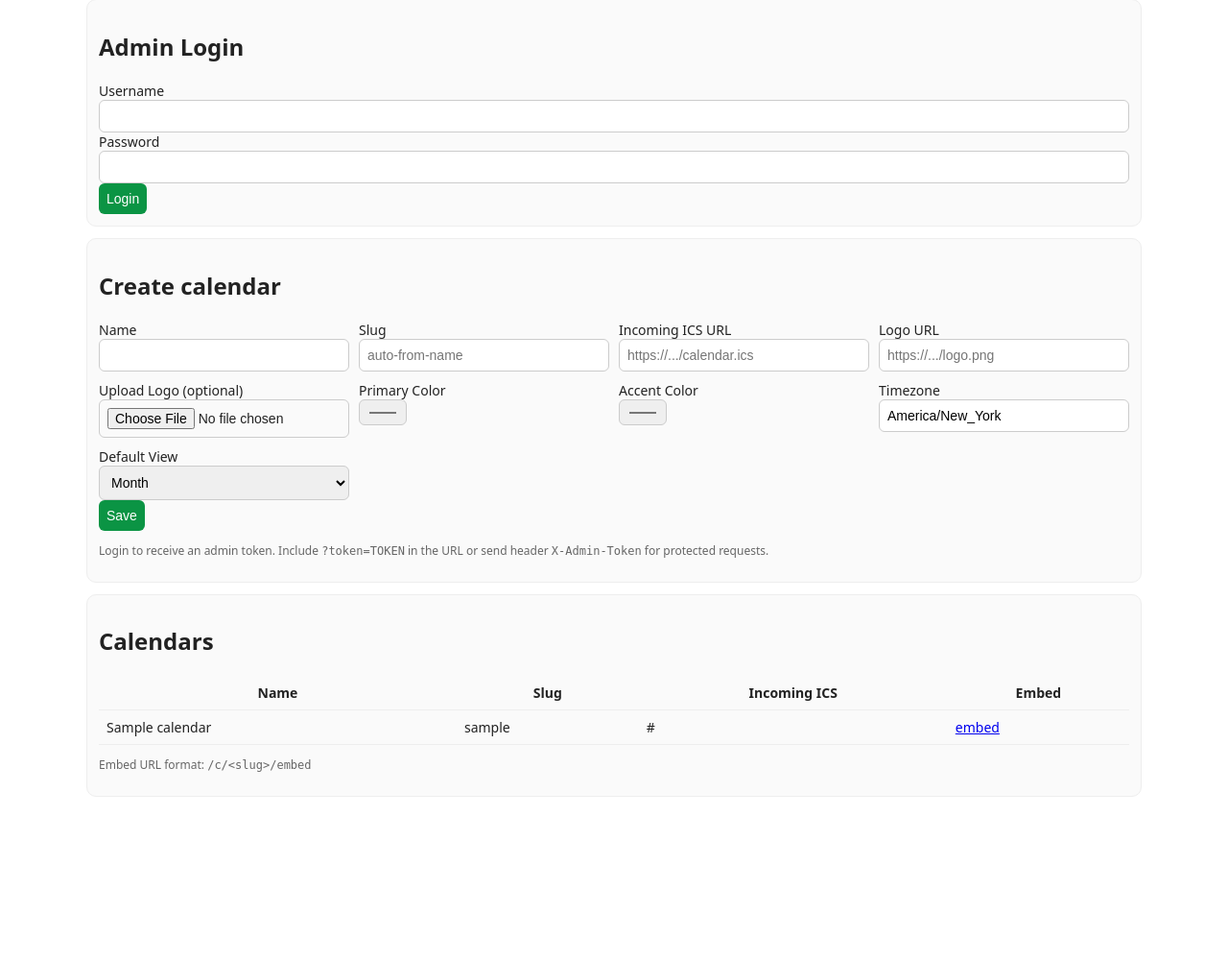
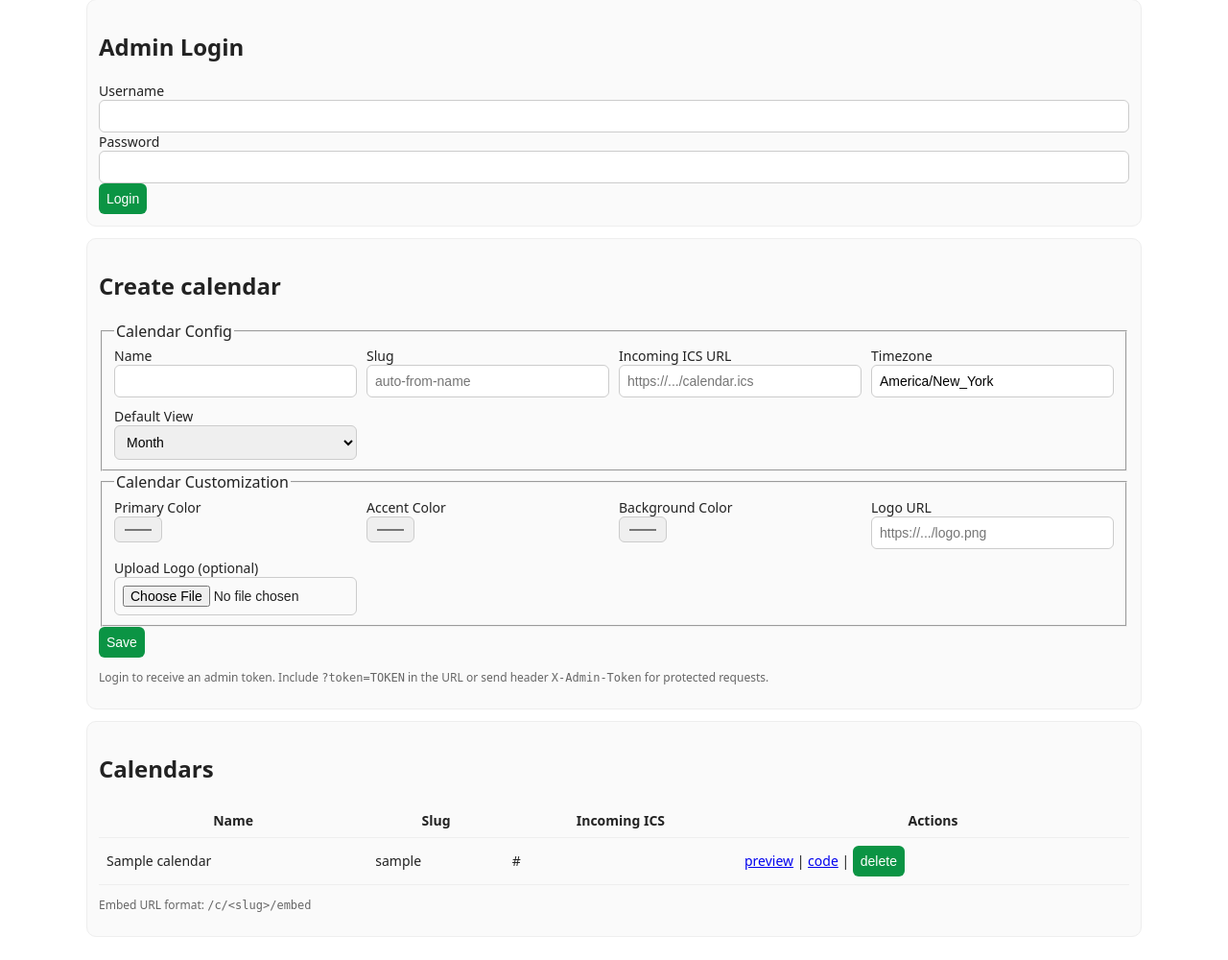
Before and after one commit to SpladlesRUs/calendar-hub, a FastAPI app: page /admin in a window 1280 px wide. Shown: the part 132-1132 px from the top of the page at 96% size. Before the commit the page ends 962 px from the top, so only its background shows below. Run offline with FastAPI, Linux system fonts and the light colour scheme; tables that the repository leaves empty hold one stand-in row (values such as "Sample post"); parts of the project's set-up code (start-up, migrations or seed data) failed here and were passed over.

Commit message:
Add calendar deletion, embed code page, customization fields

```diff
--- a/app/main.py
+++ b/app/main.py
@@ -1,10 +1,10 @@
 import os
 import secrets
-from typing import Optional, List
+from typing import Optional
 from fastapi import FastAPI, Request, Depends, Form, HTTPException, status, UploadFile, File
 from fastapi.responses import HTMLResponse, RedirectResponse, Response, PlainTextResponse
 from fastapi.staticfiles import StaticFiles
-import re, pathlib
+import pathlib
 from sqlmodel import SQLModel, Field, Session, create_engine, select
 from slugify import slugify
 import httpx
@@ -25,6 +25,7 @@ class Calendar(SQLModel, table=True):
     incoming_ics_url: Optional[str] = None
     primary_color: str = "#0b9444"
     accent_color: str = "#0bd3d3"
+    background_color: str = "#ffffff"
     logo_url: Optional[str] = None
     logo_path: Optional[str] = None
     timezone: str = "America/New_York"
@@ -73,8 +74,8 @@ def require_admin(request: Request):
         raise HTTPException(status_code=401, detail="Unauthorized")
 
 def make_slug(text: str) -> str:
-    s = re.sub(r'[^a-z0-9]+', '-', text.lower().strip().replace(' ', '-'))
-    return re.sub(r'-+', '-', s).strip('-')
+    """Create a slug from text using the python-slugify library."""
+    return slugify(text)
 
 @app.get("/", response_class=HTMLResponse)
 async def root(request: Request):
@@ -88,18 +89,22 @@ async def admin_page(request: Request, session: Session = Depends(get_session)):
     with open("templates/admin.html", "r", encoding="utf-8") as f:
         tpl = f.read()
     form_action = "/admin/create"
+    token_param = ""
     if token:
         form_action += f"?token={token}"
+        token_param = f"?token={token}"
+    table_rows = "".join(
+        [
+            f"<tr><td>{c.name}</td><td>{c.slug}</td><td>{c.incoming_ics_url or ''}</td>"
+            f"<td><a href='/c/{c.slug}/embed' target='_blank'>preview</a> | "
+            f"<a href='/admin/embed-code/{c.slug}{token_param}'>code</a> | "
+            f"<form method='post' action='/admin/delete/{c.slug}{token_param}' style='display:inline' onsubmit=\"return confirm('Delete calendar?')\"><button type='submit'>delete</button></form></td></tr>"
+            for c in calendars
+        ]
+    )
     return HTMLResponse(
         tpl.replace("{{cal_count}}", str(len(calendars)))
-        .replace("{{table_rows}}",
-                 "".join(
-                     [
-                         f"<tr><td>{c.name}</td><td>{c.slug}</td><td>{c.incoming_ics_url or ''}</td>"
-                         f"<td><a href='/c/{c.slug}/embed' target='_blank'>embed</a></td></tr>"
-                         for c in calendars
-                     ]
-                 ))
+        .replace("{{table_rows}}", table_rows)
         .replace("{{form_action}}", form_action)
     )
 
@@ -113,6 +118,7 @@ async def create_calendar(
     logo_file: UploadFile | None = File(None),
     primary_color: str = Form("#0b9444"),
     accent_color: str = Form("#0bd3d3"),
+    background_color: str = Form("#ffffff"),
     timezone: str = Form("America/New_York"),
     default_view: str = Form("dayGridMonth"),
     session: Session = Depends(get_session)
@@ -135,11 +141,17 @@ async def create_calendar(
         saved_logo_path = str(dest)
 
     cal = Calendar(
-        name=name, slug=s,
+        name=name,
+        slug=s,
         incoming_ics_url=incoming_ics_url,
-        logo_url=saved_logo_url, logo_path=saved_logo_path,
-        primary_color=primary_color, accent_color=accent_color,
-        timezone=timezone, default_view=default_view, is_public=True
+        logo_url=saved_logo_url,
+        logo_path=saved_logo_path,
+        primary_color=primary_color,
+        accent_color=accent_color,
+        background_color=background_color,
+        timezone=timezone,
+        default_view=default_view,
+        is_public=True,
     )
     session.add(cal)
     session.commit()
@@ -167,14 +179,54 @@ async def embed(slug: str, session: Session = Depends(get_session)):
         raise HTTPException(status_code=404, detail="Calendar not found")
     with open("templates/embed.html", "r", encoding="utf-8") as f:
         tpl = f.read()
-    tpl = tpl.replace("{{NAME}}", cal.name)\
-             .replace("{{SLUG}}", cal.slug)\
-             .replace("{{LOGO_URL}}", cal.logo_url or "")\
-             .replace("{{PRIMARY}}", cal.primary_color)\
-             .replace("{{ACCENT}}", cal.accent_color)\
-             .replace("{{VIEW}}", cal.default_view)\
-             .replace("{{TZ}}", cal.timezone)
+    tpl = (
+        tpl.replace("{{NAME}}", cal.name)
+        .replace("{{SLUG}}", cal.slug)
+        .replace("{{LOGO_URL}}", cal.logo_url or "")
+        .replace("{{PRIMARY}}", cal.primary_color)
+        .replace("{{ACCENT}}", cal.accent_color)
+        .replace("{{BG}}", cal.background_color)
+        .replace("{{VIEW}}", cal.default_view)
+        .replace("{{TZ}}", cal.timezone)
+    )
     return HTMLResponse(tpl)
+
+
+@app.get("/admin/embed-code/{slug}", response_class=HTMLResponse)
+async def embed_code(request: Request, slug: str, session: Session = Depends(get_session)):
+    """Return a simple page with the iframe embed snippet for a calendar."""
+    require_admin(request)
+    cal = session.exec(select(Calendar).where(Calendar.slug == slug)).first()
+    if not cal:
+        raise HTTPException(status_code=404, detail="Calendar not found")
+    base = str(request.base_url).rstrip("/")
+    src = f"{base}/c/{cal.slug}/embed"
+    code = f"<iframe src=\"{src}\" style=\"border:0;width:100%;height:600px\"></iframe>"
+    html = (
+        "<html><head><title>Embed Code</title>"
+        "<link rel='stylesheet' href='/static/styles.css'></head><body>"
+        f"<main class='wrap'><h2>Embed code for {cal.name}</h2>"
+        f"<textarea readonly style='width:100%;height:120px'>{code}</textarea>"
+        "</main></body></html>"
+    )
+    return HTMLResponse(html)
+
+
+@app.post("/admin/delete/{slug}")
+async def delete_calendar(request: Request, slug: str, session: Session = Depends(get_session)):
+    """Delete a calendar and its uploaded logo."""
+    require_admin(request)
+    cal = session.exec(select(Calendar).where(Calendar.slug == slug)).first()
+    if not cal:
+        raise HTTPException(status_code=404, detail="Calendar not found")
+    if cal.logo_path:
+        try:
+            os.remove(cal.logo_path)
+        except OSError:
+            pass
+    session.delete(cal)
+    session.commit()
+    return RedirectResponse(url="/admin", status_code=status.HTTP_303_SEE_OTHER)
 
 @app.on_event("startup")
 def on_start():
--- a/templates/admin.html
+++ b/templates/admin.html
@@ -25,14 +25,12 @@
     <section class="card">
       <h2>Create calendar</h2>
       <form method="post" action="{{form_action}}" enctype="multipart/form-data">
+        <fieldset>
+          <legend>Calendar Config</legend>
           <div class="grid">
             <label>Name <input id="name" name="name" required></label>
             <label>Slug <input id="slug" name="slug" placeholder="auto-from-name"></label>
             <label>Incoming ICS URL <input name="incoming_ics_url" placeholder="https://.../calendar.ics"></label>
-          <label>Logo URL <input name="logo_url" placeholder="https://.../logo.png"></label>
-          <label>Upload Logo (optional) <input type="file" name="logo_file" accept="image/*"></label>
-          <label>Primary Color <input name="primary_color" type="color" value="#0b9444"></label>
-          <label>Accent Color <input name="accent_color" type="color" value="#0bd3d3"></label>
             <label>Timezone <input name="timezone" value="America/New_York"></label>
             <label>Default View
               <select name="default_view">
@@ -43,6 +41,17 @@
               </select>
             </label>
           </div>
+        </fieldset>
+        <fieldset>
+          <legend>Calendar Customization</legend>
+          <div class="grid">
+            <label>Primary Color <input name="primary_color" type="color" value="#0b9444"></label>
+            <label>Accent Color <input name="accent_color" type="color" value="#0bd3d3"></label>
+            <label>Background Color <input name="background_color" type="color" value="#ffffff"></label>
+            <label>Logo URL <input name="logo_url" placeholder="https://.../logo.png"></label>
+            <label>Upload Logo (optional) <input type="file" name="logo_file" accept="image/*"></label>
+          </div>
+        </fieldset>
         <div class="right">
           <button type="submit">Save</button>
         </div>
@@ -50,15 +59,11 @@
         <script>
           const nameEl = document.getElementById('name');
           const slugEl = document.getElementById('slug');
+          const slugify = (str) => str.toLowerCase().trim().replace(/[^a-z0-9]+/g, '-').replace(/^-+|-+$/g, '');
           if (nameEl && slugEl) {
             nameEl.addEventListener('input', () => {
               if (slugEl.value.trim().length === 0) {
-                const s = nameEl.value.toLowerCase()
-                  .replace(/\s+/g,'-')
-                  .replace(/[^a-z0-9-]/g,'-')
-                  .replace(/-+/g,'-')
-                  .replace(/^-|-$/g,'');
-                slugEl.value = s;
+                slugEl.value = slugify(nameEl.value);
               }
             });
           }
@@ -69,7 +74,7 @@
   <section class="card">
       <h2>Calendars</h2>
       <table>
-        <thead><tr><th>Name</th><th>Slug</th><th>Incoming ICS</th><th>Embed</th></tr></thead>
+        <thead><tr><th>Name</th><th>Slug</th><th>Incoming ICS</th><th>Actions</th></tr></thead>
         <tbody>
           {{table_rows}}
         </tbody>
--- a/templates/embed.html
+++ b/templates/embed.html
@@ -10,7 +10,9 @@
     :root{
       --primary: {{PRIMARY}};
       --accent: {{ACCENT}};
+      --bg: {{BG}};
     }
+    body{background-color: var(--bg);}
     .logo{height:40px; object-fit:contain}
     .wrap{max-width:1100px;margin:8px auto;padding:0 12px}
   </style>
```
Lines whose indentation alone changed are shown as unchanged.
